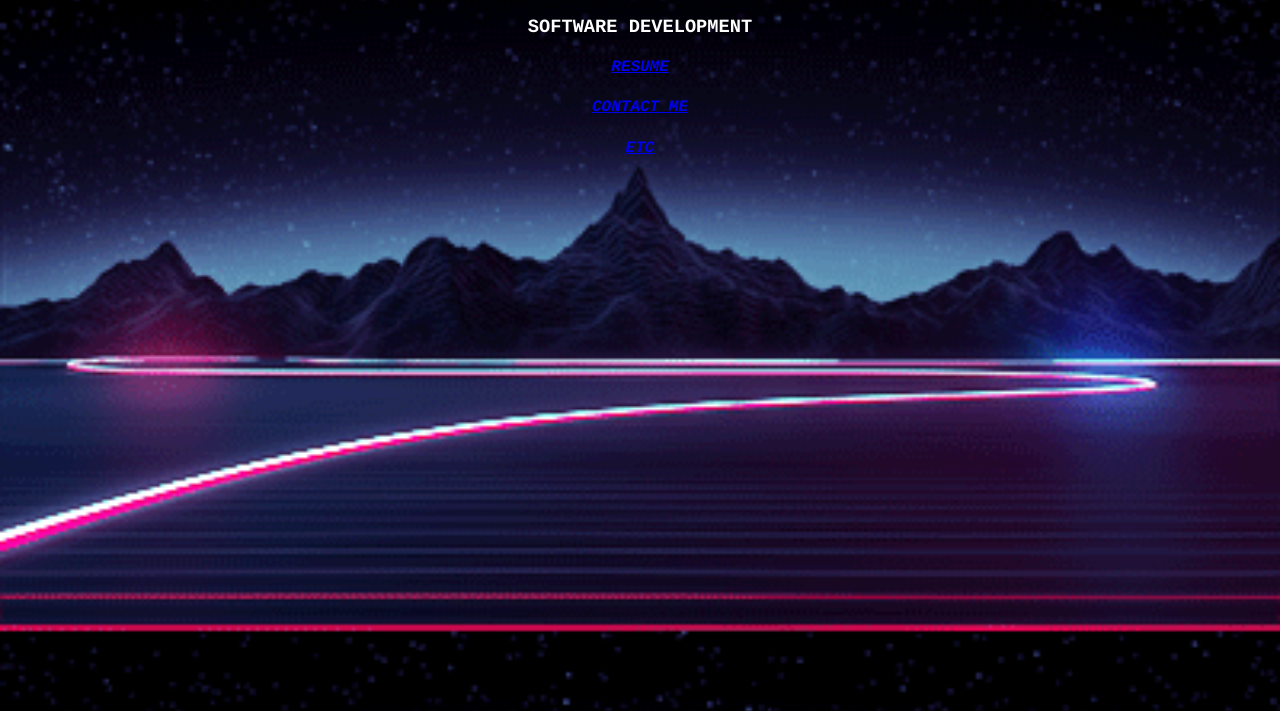
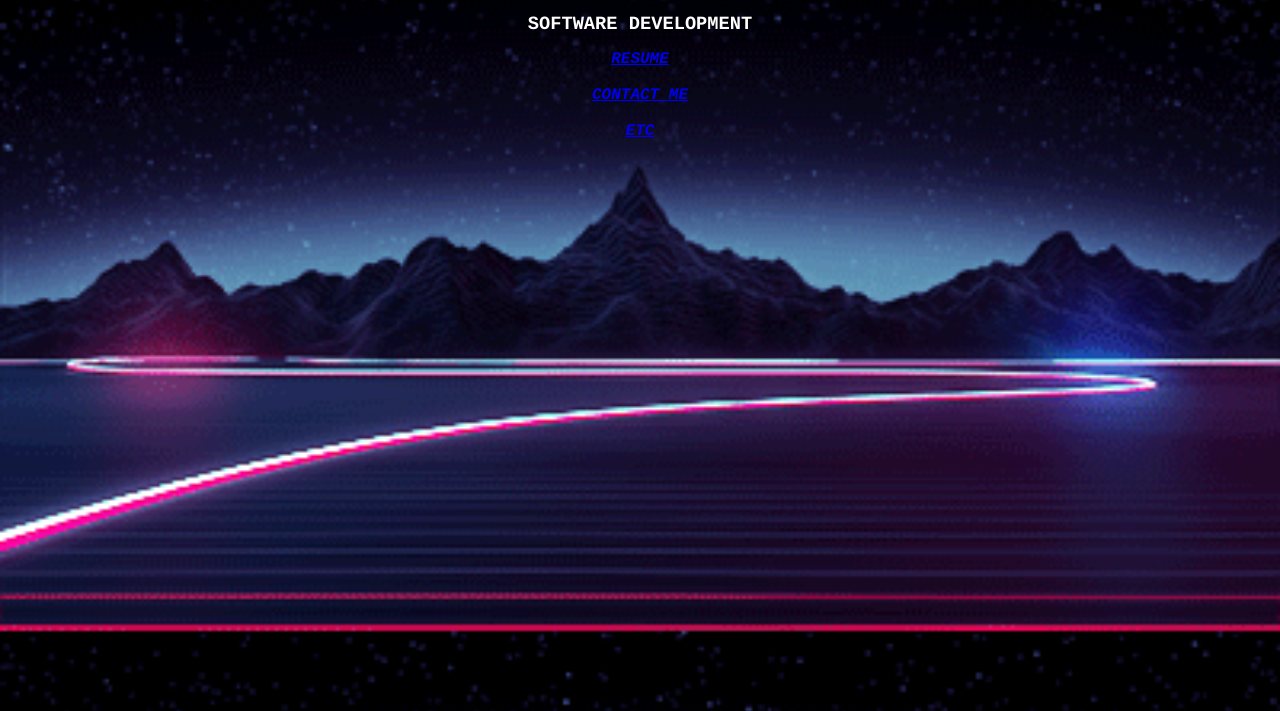
Before and after one commit to gagetstowers/website, a plain HTML site: page index.html in a window 1280 px wide. Shown: the part 89-800 px from the top of the page. Drawn offline with Linux system fonts and the light colour scheme.

Commit message:
Update index.html

```diff
--- a/index.html
+++ b/index.html
@@ -10,8 +10,8 @@
     text-align: center; background-image:url("download2.gif"); background-size:cover;}
     h1 {line-height: 200%; letter-spacing: 2px;}
     h1 {font-weight:5000;}
-    h3 {line-height: 100%;text-indent:0px;}
-    h4 {font-size: 18;line-height:120%;}
+    h3 {line-height: 70%;text-indent:0px;}
+    h4 {font-size: 18;line-height:90%;}
   </style>
 </head>
 <body>
```
